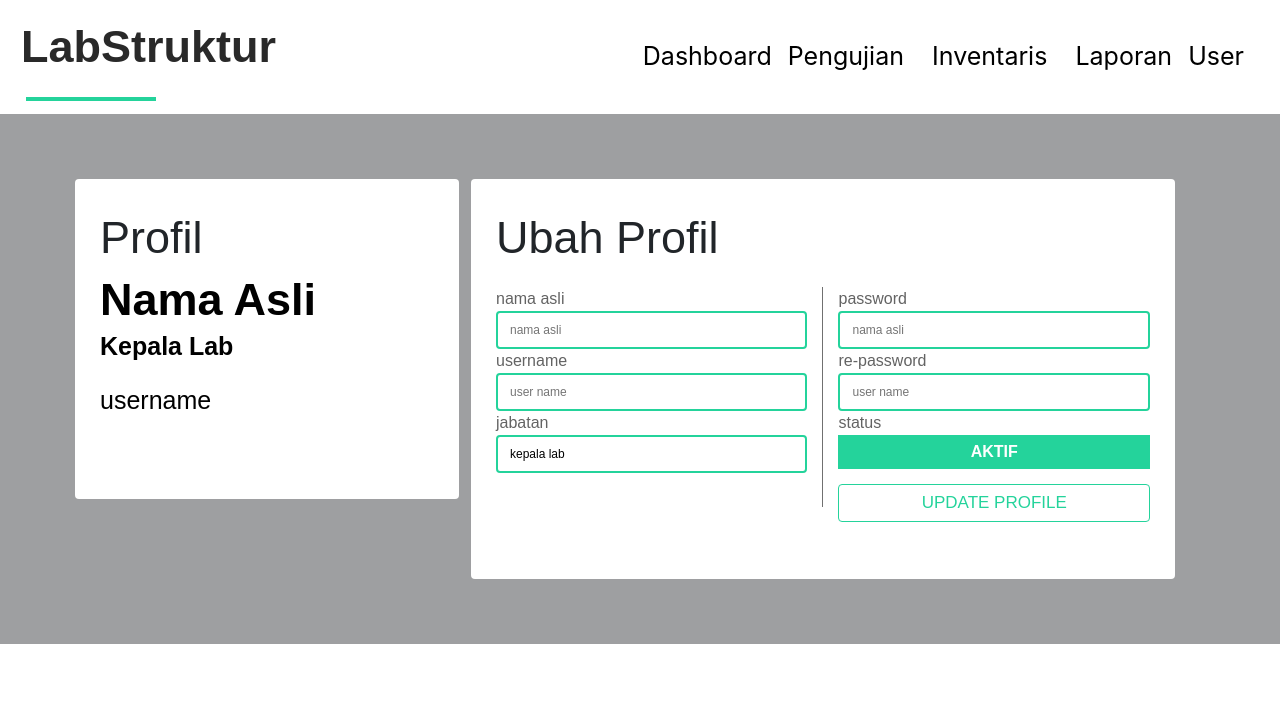
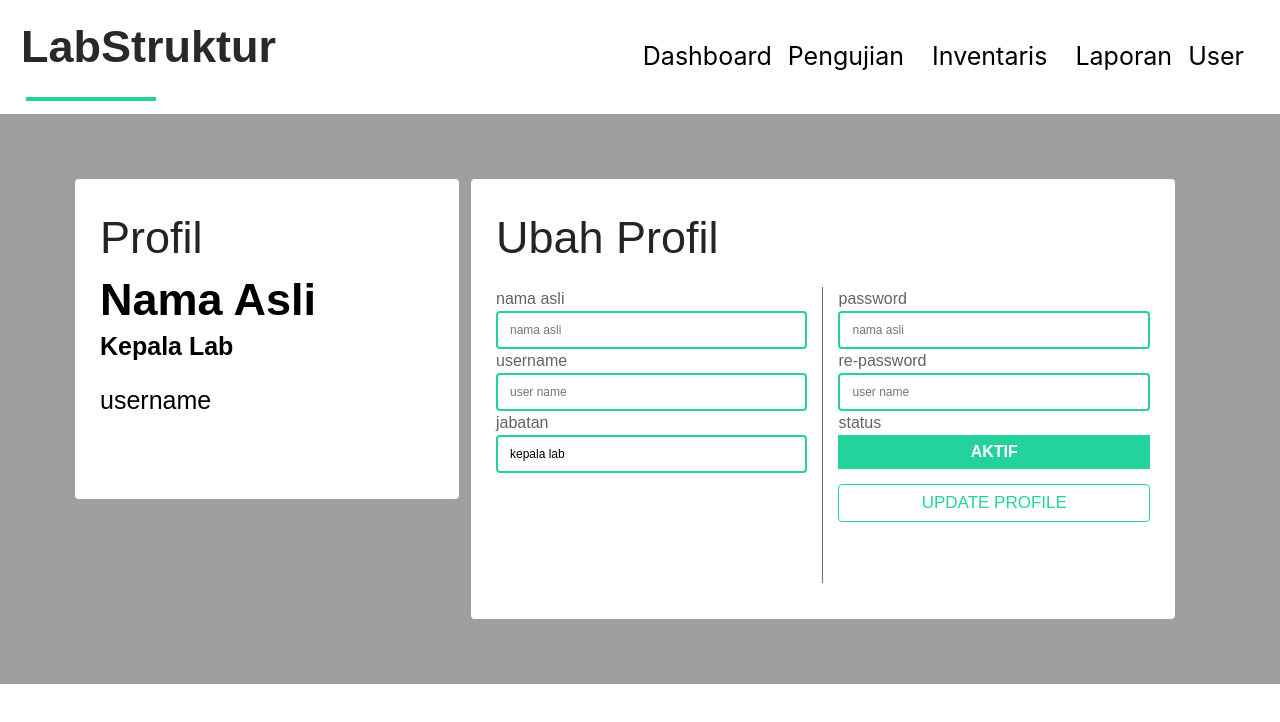
Before and after one commit to muharyman/labstruktur, a Vue app in the folder FrontEnd/labstruktur/: page /profil in a window 1280 px wide. Shown: the top 722 px of the page. Built offline with nearby package versions, Linux system fonts and the light colour scheme.

Commit message:
fixing bug profil

```diff
--- a/FrontEnd/labstruktur/src/router/index.js
+++ b/FrontEnd/labstruktur/src/router/index.js
@@ -5,6 +5,7 @@ import Login from "../views/Login.vue";
 import LupaPassword from "../views/LupaPassword.vue";
 import ResetPassword from "../views/ResetPassword.vue";
 import Profil from "../views/Profil.vue";
+import TambahInventaris from "../views/TambahInventaris.vue";
 Vue.use(VueRouter);
 
 const routes = [
@@ -58,6 +59,14 @@ const routes = [
     meta: {
       header: 1
     }
+  },
+  {
+    path: "/inventaris/tambahinventaris",
+    name: "tambahinventaris",
+    component: TambahInventaris,
+    meta: {
+      header: 1
+    }
   }
 ];
 
--- a/FrontEnd/labstruktur/src/views/Profil.vue
+++ b/FrontEnd/labstruktur/src/views/Profil.vue
@@ -51,7 +51,7 @@
 .root{
   padding: 0;
   margin: 0;
-  background: #9E9FA1 !important;
+  background: #9E9FA1;
   z-index: -1;
 }
 .col-sm-5{
@@ -60,7 +60,6 @@
 }
 .col-sm-7{
   padding: 65px 75px;
-  background: #9E9FA1 !important;
 }
 
 .profile{
@@ -75,7 +74,7 @@
   float:right;
   margin-right: 45px;
   width: 55vw;
-  height: 50vh;
+  height: 55vh;
   border-radius: 4px;
   background: white;
   padding: 25px 25px;
@@ -104,7 +103,7 @@
   outline: 0;
 }
 .garis-batas-vertical{
-  height: 220px;
+  height: 37vh;
   width: 1px;
   background: #707070;
 }
--- /dev/null
+++ b/FrontEnd/labstruktur/src/views/TambahInventaris.vue
@@ -0,0 +1,11 @@
+<template>
+  <div class="root">
+    ini tambah inventaris
+  </div>
+</template>
+
+<style scoped>
+.root{
+  background: black;
+}
+</style>
```
